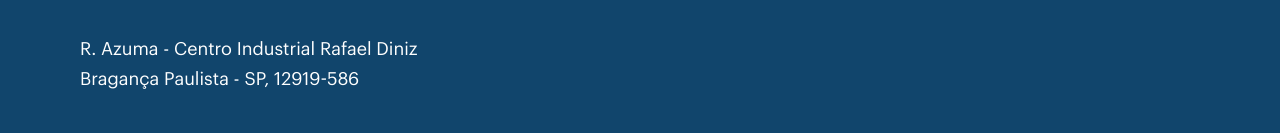
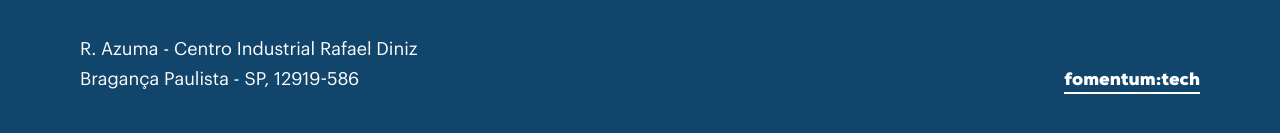
Before and after one commit to fomentum-tech/lichtplast, a Next.js app: page / in a window 1280 px wide. Shown: the part 3773-3906 px from the top of the page. Built offline with nearby package versions, Linux system fonts and the light colour scheme.

Commit message:
Update index.js

```diff
--- a/src/pages/index.js
+++ b/src/pages/index.js
@@ -247,6 +247,8 @@ export default function Home() {
                 R. Azuma - Centro Industrial Rafael Diniz Bragança Paulista -
                 SP, 12919-586
               </p>
+
+              <a href="https://website-fomentum-tech.vercel.app/" target="_blank">fomentum:tech</a>
             </div>
           </FooterContent>
         </FooterWrapper>
```
